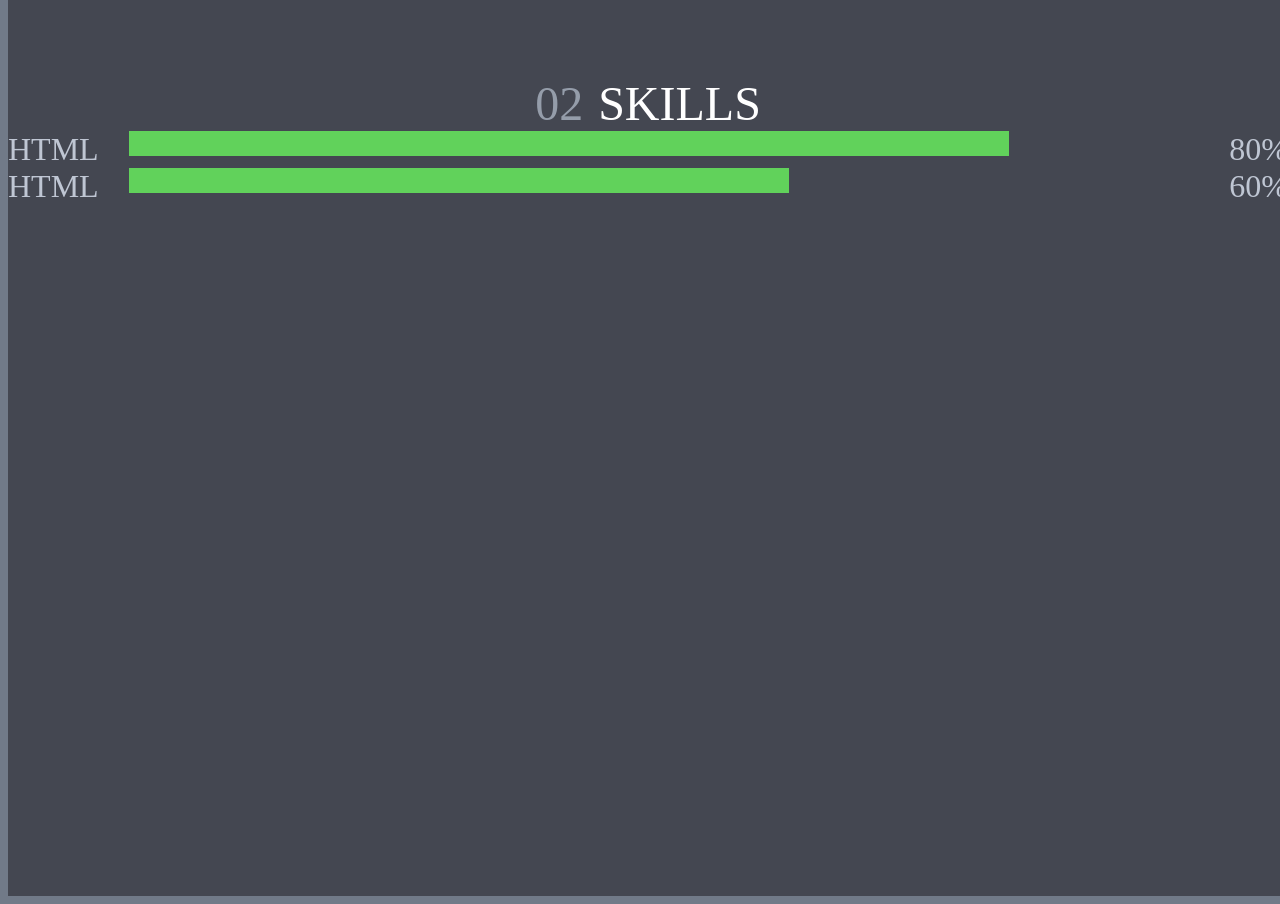
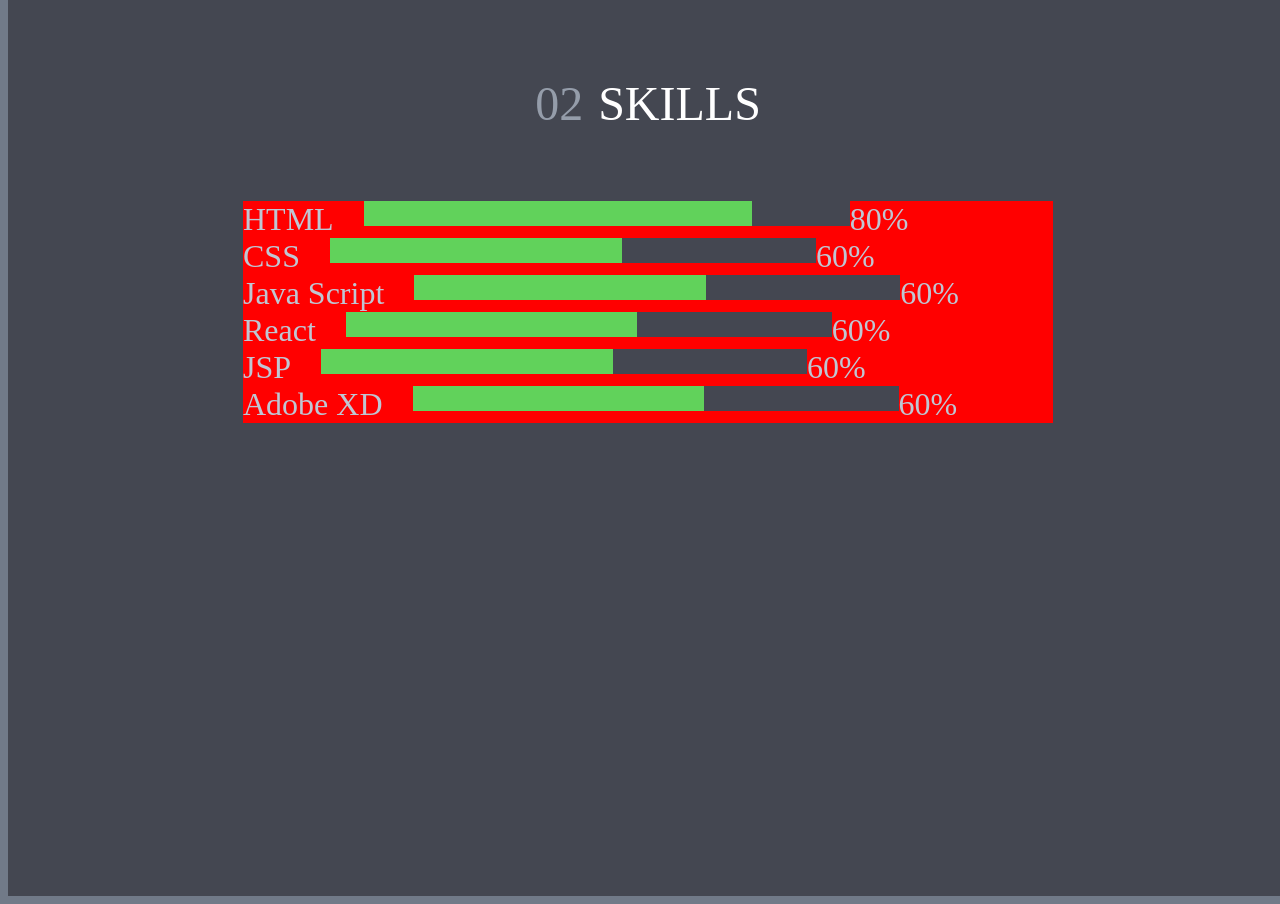
Before and after one commit to arongan90/portfolio, a React (Create React App) app in the folder pdh-portfolio/: page / in a window 1280 px wide. Shown: the part 1180-2084 px from the top of the page. Built offline with nearby package versions, Linux system fonts and the light colour scheme.

Commit message:
skill bar 수정

```diff
--- a/pdh-portfolio/src/components/Skills/SkillBar.js
+++ b/pdh-portfolio/src/components/Skills/SkillBar.js
@@ -5,17 +5,19 @@ const Box = styled.div`
   display: flex;
   flex: 1;
   width: 100%;
-  justify-content: space-around;
+  justify-content: space-beetween;
+  background: red;
 `;
 const Title = styled.span`
   font-size: 2rem;
   color: #bfc6d3;
   margin-right: 30px;
+  text-align: right;
 `;
 const StickBox = styled.div`
   display: flex;
   background-color: #444751;
-  width: 100%;
+  width: 60%;
   height: 25px;
 `;
 const StickColor = styled.div`
--- a/pdh-portfolio/src/components/Skills/Skills.js
+++ b/pdh-portfolio/src/components/Skills/Skills.js
@@ -20,17 +20,14 @@ const SkillsBlock = styled.div`
     color: #959daa;
     margin-right: 15px;
   }
-
-  .skill {
-    color: white;
-    font-size: 2rem;
-    text-align: right;
-  }
 `;
 
 const SkillContents = styled.div`
   display: flex;
   flex-direction: column;
+  width: 810px;
+  margin: 0 auto;
+  margin-top: 70px;
 `;
 
 const SkillBar = styled.div`
@@ -48,7 +45,11 @@ function Skills() {
       </p>
       <SkillContents>
         <StickChart title="HTML" percentBar="80" percentNumber="80" />
-        <StickChart title="HTML" percentBar="60" percentNumber="60" />
+        <StickChart title="CSS" percentBar="60" percentNumber="60" />
+        <StickChart title="Java Script" percentBar="60" percentNumber="60" />
+        <StickChart title="React" percentBar="60" percentNumber="60" />
+        <StickChart title="JSP" percentBar="60" percentNumber="60" />
+        <StickChart title="Adobe XD" percentBar="60" percentNumber="60" />
       </SkillContents>
     </SkillsBlock>
   );
```
